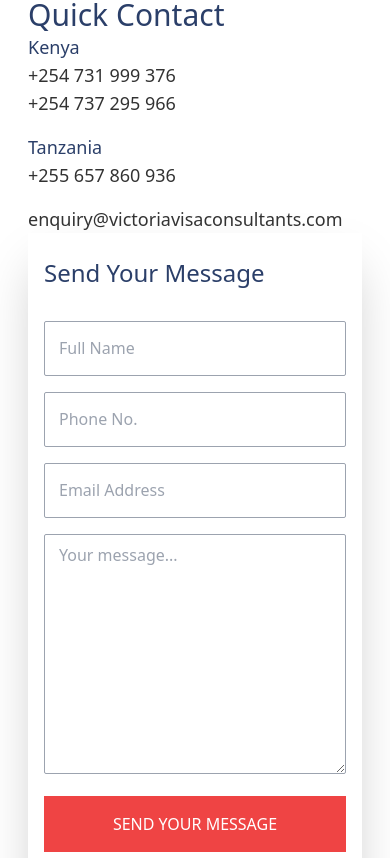
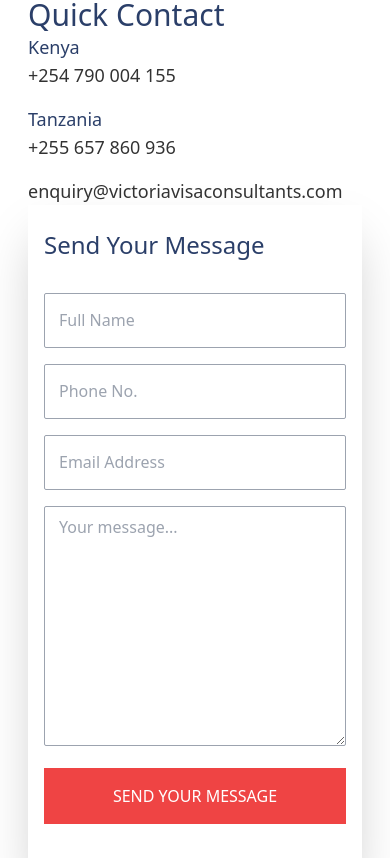
Before and after one commit to allistermugaisi/victoria-visa, a website: page contact.html in a window 390 px wide. Shown: the part 910-1768 px from the top of the page. Drawn offline with nearby package versions, Linux system fonts and the light colour scheme.

Commit message:
Changed phone number in contact page

```diff
--- a/contact.html
+++ b/contact.html
@@ -137,8 +137,8 @@
 						<div class="col-span-2">
 							<h2 class="text-darkBlue text-3xl">Quick Contact</h2>
 							<h5 class="text-darkBlue text-lg">Kenya</h5>
-							<p class="opacity-80 font-light text-lg">+254 731 999 376</p>
-							<p class="opacity-80 font-light text-lg">+254 737 295 966</p>
+							<!-- <p class="opacity-80 font-light text-lg">+254 731 999 376</p> -->
+							<p class="opacity-80 font-light text-lg">+254 790 004 155</p>
 							<div class="pt-4">
 								<h5 class="text-darkBlue text-lg">Tanzania</h5>
 								<p class="opacity-80 font-light text-lg">+255 657 860 936</p>
```
